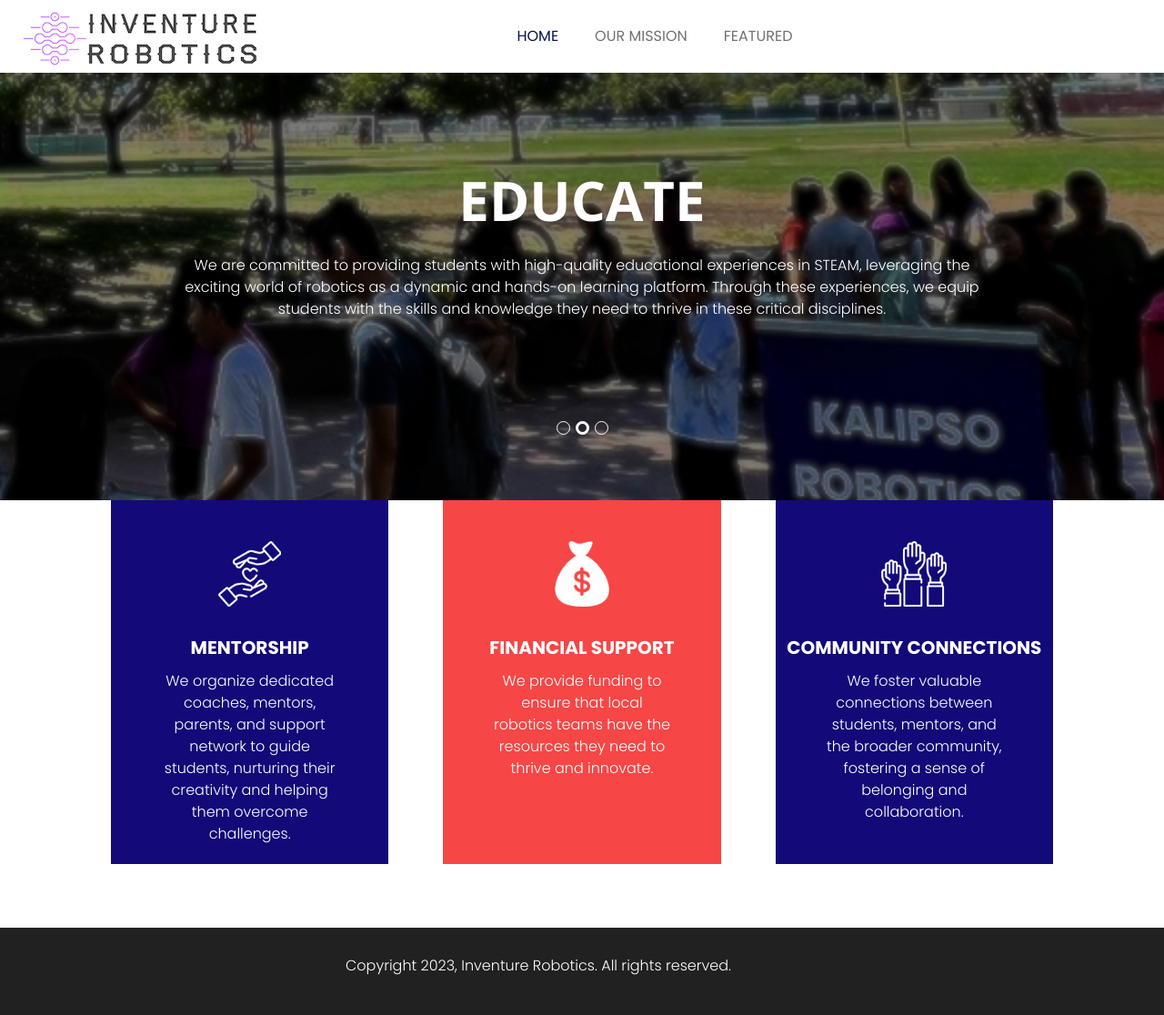
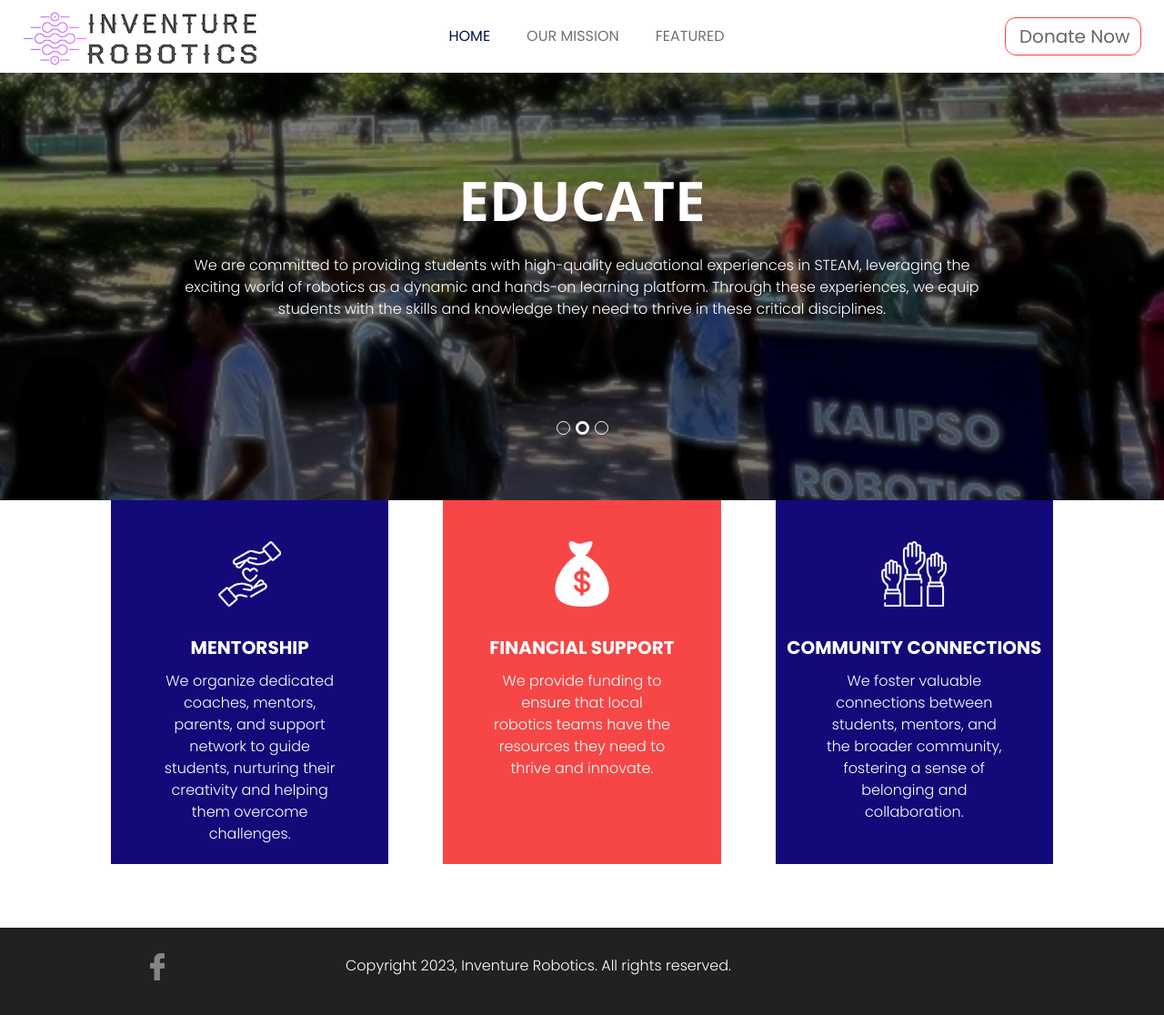
Before and after one commit to inventurerobotics/inventurerobotics.github.io, a plain HTML site: page index.html in a window 1280 px wide. Shown: the whole page at 91% size. Drawn offline with nearby package versions, Linux system fonts and the light colour scheme.

Commit message:
Add PayPal donate link

```diff
--- a/css/style.css
+++ b/css/style.css
@@ -284,12 +284,15 @@ button {
     width: 100px;
 }
 
-button.donate_btn {
+.donate_btn {
     width: 150px;
-    font-size: 18px;
+    font-size: 20px;
     color: #666666;
     background: transparent;
     border: 1px solid #f64646;
+    padding-left: 15px;
+    line-height: 40px;
+    border-radius: 12px;
 }
 
 .bg-light {
--- a/index.html
+++ b/index.html
@@ -56,7 +56,8 @@
             </ul>
             <form class="form-inline my-2 my-lg-0">
                <div class="search_icon"></div>
-<!--               <button class="donate_btn" type="submit">Donate Now</button>-->
+               <a class="donate_btn" href="https://www.paypal.com/donate/?hosted_button_id=WKRZGC3VHKGSJ" target="_blank">Donate
+                  Now</a>
             </form>
          </div>
       </nav>
@@ -145,15 +146,15 @@
             <div class="footer_section_2">
                <div class="row">
                   <div class="col-sm-4 col-md-4 col-lg-3">
-<!--                     <div class="social_icon">-->
-<!--                        <ul>-->
+                     <div class="social_icon">
+                        <ul>
 <!--                           <li><a href="https://www.youtube.com/@KalipsoRobotics"><img src="images/youtube-icon.png"></a></li>-->
-<!--                           <li><a href="#"><img src="images/fb-icon.png"></a></li>-->
+                           <li><a href="https://facebook.com/inventurerobotics"><img src="images/fb-icon.png"></a></li>
 <!--                           <li><a href="#"><img src="images/twitter-icon.png"></a></li>-->
 <!--                           <li><a href="#"><img src="images/linkedin-icon.png"></a></li>-->
 <!--                           <li><a href="#"><img src="images/instagram-icon.png"></a></li>-->
-<!--                        </ul>-->
-<!--                     </div>-->
+                        </ul>
+                     </div>
                   </div>
                   <!-- copyright section start -->
                   <div class="copyright_section">
```
Also changed, not shown: contact.html (+1 -1 lines), donate.html (+1 -1 lines), featured.html (+1 -1 lines), mission.html (+1 -1 lines), teams.html (+1 -1 lines).
